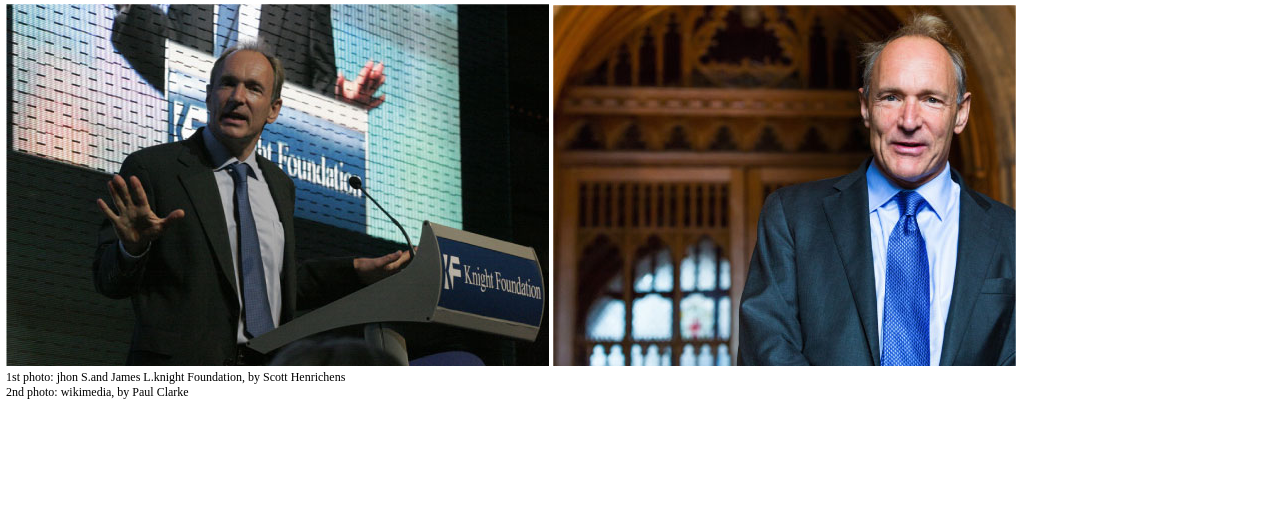
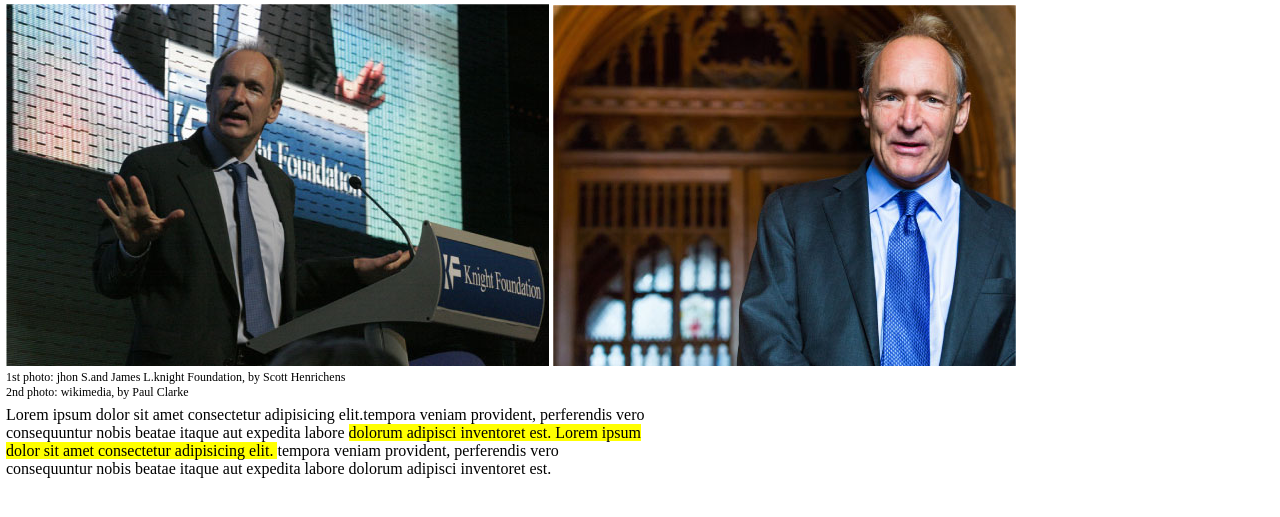
Before and after one commit to Daniel-Di-Fraia/html-css-booleaner, a plain HTML site: page index.html in a window 1280 px wide. Shown: the part 277-794 px from the top of the page. Drawn offline with Linux system fonts and the light colour scheme.

Commit message:
paragrafo evidenziato

```diff
--- a/css/style.css
+++ b/css/style.css
@@ -1,6 +1,7 @@
 /* generics */
 body{
     margin:0;
+
 }
 .text-gray{
     color:gray;
@@ -39,3 +40,7 @@ a{
     text-decoration: none;
     color: #00ced1;
 }
+
+p{
+    width: 50%;
+}
--- a/index.html
+++ b/index.html
@@ -36,6 +36,14 @@
                     2nd photo: wikimedia, by Paul Clarke
                 </figcaption>
             </figure>
+            <p class="margine">
+            Lorem ipsum dolor sit amet consectetur adipisicing elit.tempora
+            veniam provident, perferendis vero consequuntur nobis
+            beatae itaque aut expedita labore <mark> dolorum adipisci inventoret est.
+            Lorem ipsum dolor sit amet consectetur adipisicing elit. </mark> tempora
+            veniam provident, perferendis vero consequuntur nobis
+            beatae itaque aut expedita labore dolorum adipisci inventoret est.
+            </p>
         </article>
     </main>
 
```
